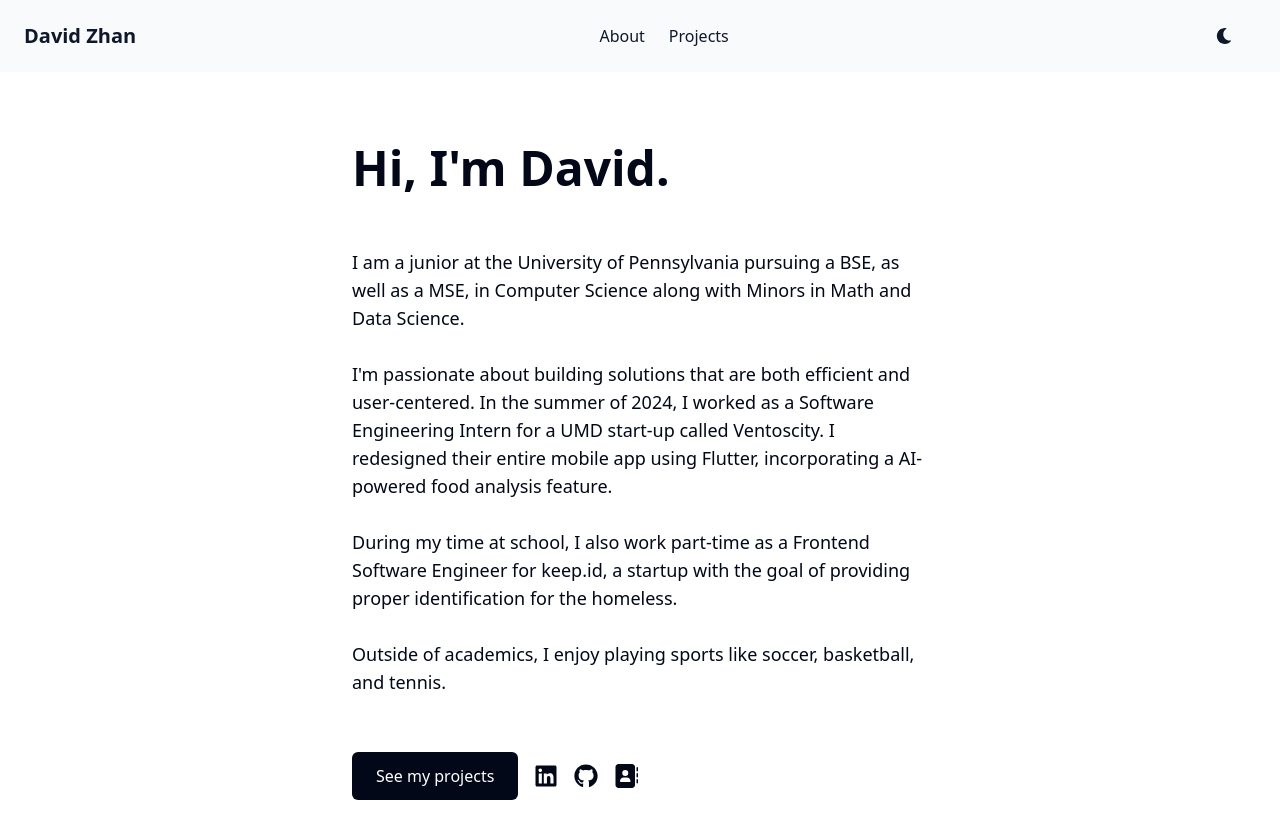
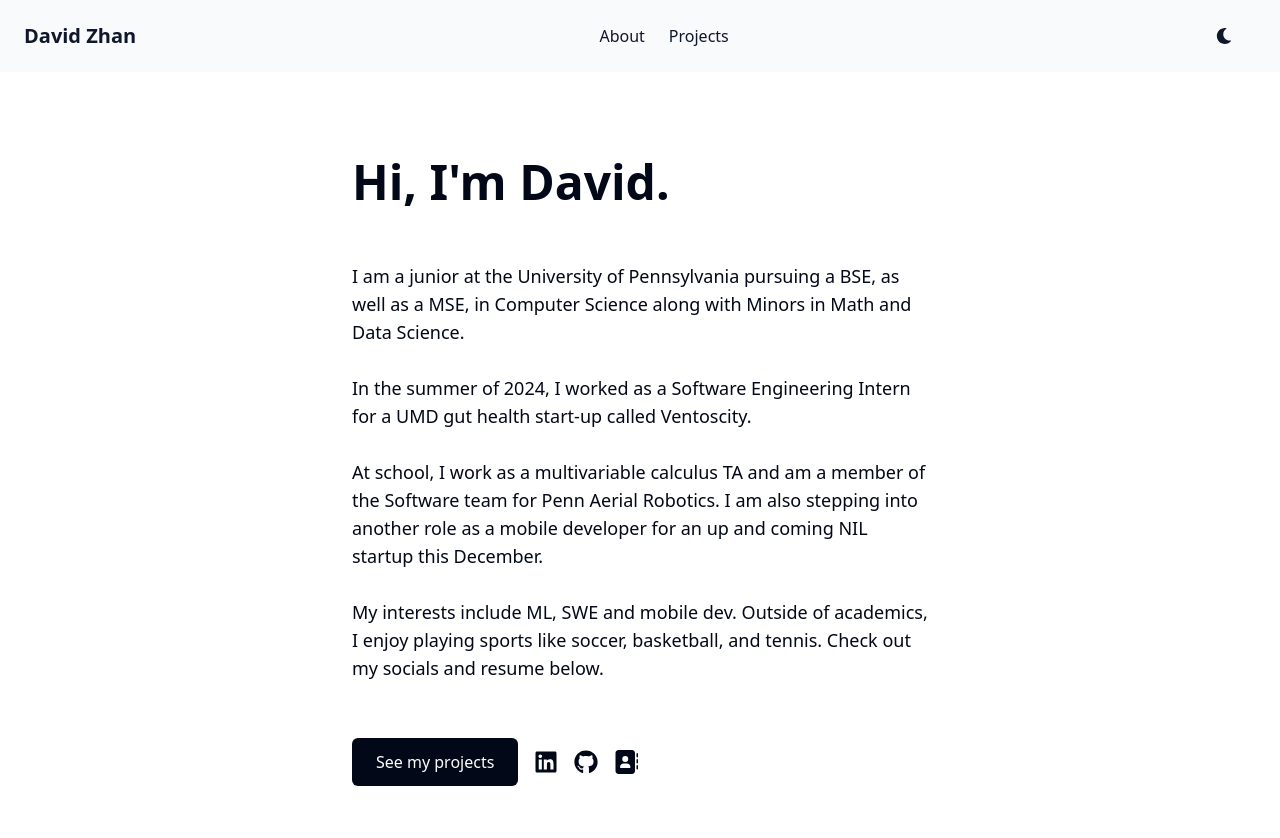
Before and after one commit to dzhan111/personal-website, a Next.js app: page / in a window 1280 px wide. Shown: the top 838 px of the page. Built offline with nearby package versions, Linux system fonts and the light colour scheme.

Commit message:
changed about page

```diff
--- a/components/About.tsx
+++ b/components/About.tsx
@@ -16,13 +16,14 @@ const About = () => {
                     I am a junior at the University of Pennsylvania pursuing a BSE, as well as a MSE, in Computer Science along with Minors in Math and Data Science.
                     <br />
                     <br />
-                    I&apos;m passionate about building solutions that are both efficient and user-centered. In the summer of 2024, I worked as a Software Engineering Intern for a UMD start-up called Ventoscity. I redesigned their entire mobile app using Flutter, incorporating a AI-powered food analysis feature.
+                    In the summer of 2024, I worked as a Software Engineering Intern for a UMD gut health start-up called Ventoscity.
                     <br />
                     <br />
-                    During my time at school, I also work part-time as a Frontend Software Engineer for keep.id, a startup with the goal of providing proper identification for the homeless.
+                    At school, I work as a multivariable calculus TA and am a member of the Software team for Penn Aerial Robotics. I am also stepping into another role as a
+                    mobile developer for an up and coming NIL startup this December.
                     <br />
                     <br />
-                    Outside of academics, I enjoy playing sports like soccer, basketball, and tennis.
+                    My interests include ML, SWE and mobile dev. Outside of academics, I enjoy playing sports like soccer, basketball, and tennis. Check out my socials and resume below.
                 </p>
 
                 <div className="flex items-center gap-4">
```
